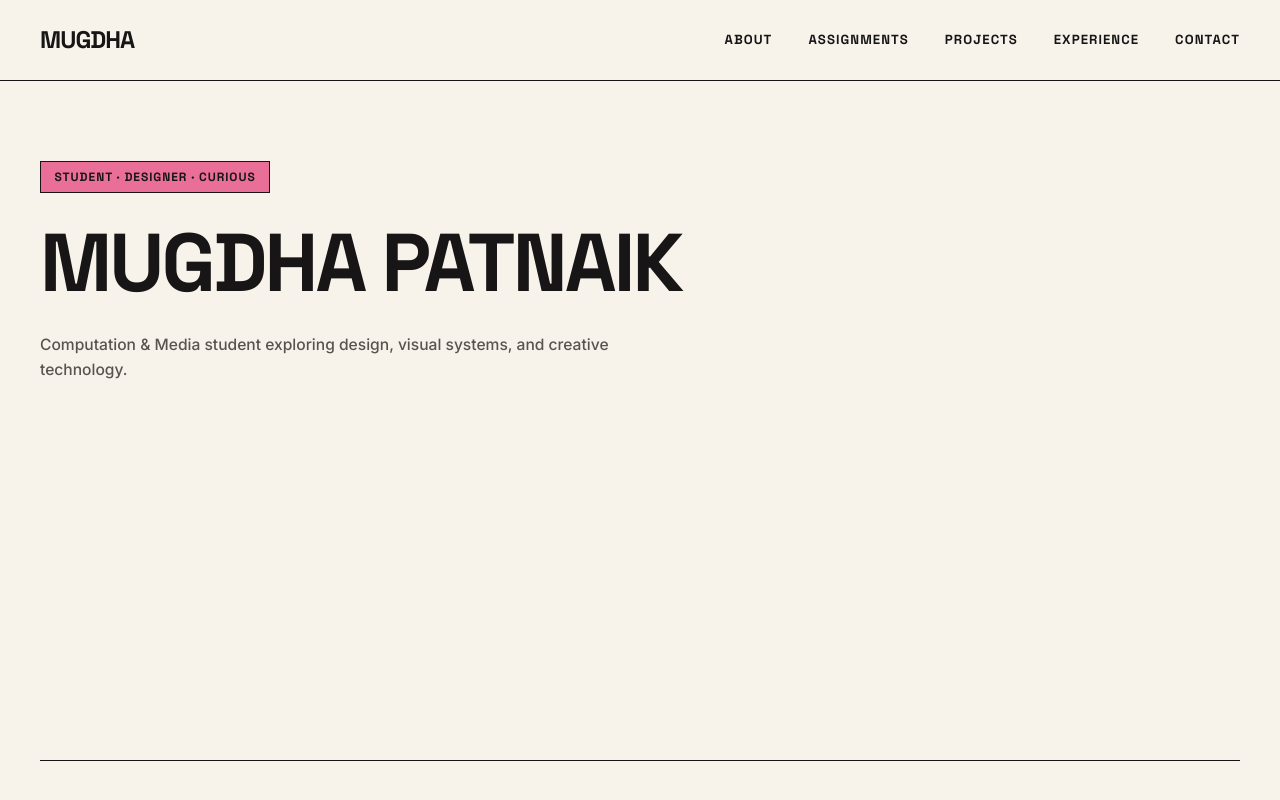
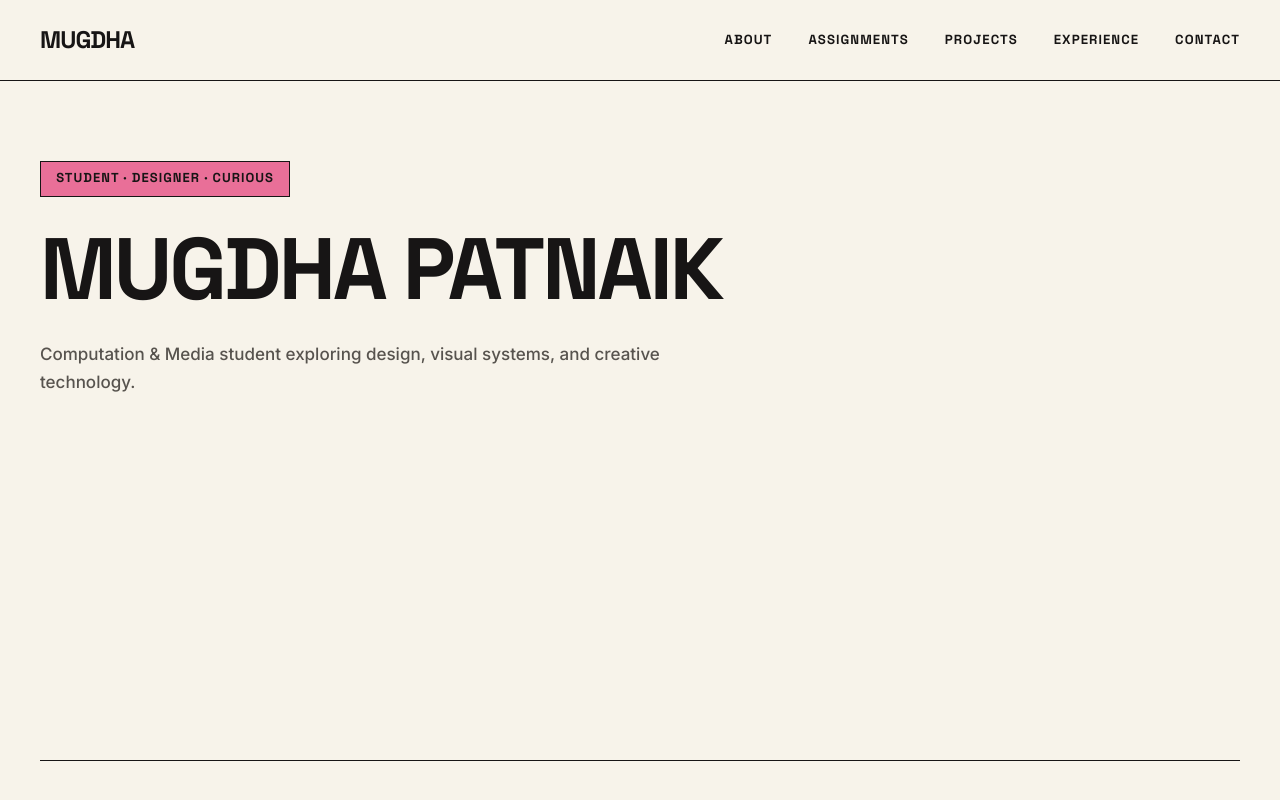
Before and after one commit to 1112mugdha/portfolio, a React (Vite) app: page /#/ in a window 1280 px wide. Shown: the top 800 px of the page. Built offline with nearby package versions, Linux system fonts and the light colour scheme.

Commit message:
Slightly increase font sizes (8%) for badge, name, and description on Hero Page only

```diff
--- a/public/404.html
+++ b/public/404.html
@@ -10,8 +10,8 @@
     <link rel="preconnect" href="https://fonts.googleapis.com">
     <link rel="preconnect" href="https://fonts.gstatic.com" crossorigin>
     <link href="https://fonts.googleapis.com/css2?family=Inter:wght@400;500;600;700&family=Space+Grotesk:wght@500;600;700&display=swap" rel="stylesheet">
-    <script type="module" crossorigin src="/portfolio/assets/index-DfFHkonm.js"></script>
-    <link rel="stylesheet" crossorigin href="/portfolio/assets/index-BYypFT_U.css">
+    <script type="module" crossorigin src="/portfolio/assets/index-CA70r2bp.js"></script>
+    <link rel="stylesheet" crossorigin href="/portfolio/assets/index-BsiNEzsw.css">
   </head>
   <body>
     <div id="root"></div>
--- a/src/index.css
+++ b/src/index.css
@@ -414,10 +414,15 @@ p {
   margin-top: auto !important;
 }
 
+.hero-section .badge-eyebrow-pink {
+  font-size: 0.8125rem !important;
+  padding: 0.4rem 0.95rem !important;
+}
+
 .hero-heading {
   font-family: 'Space Grotesk', sans-serif;
   font-weight: 800;
-  font-size: clamp(3.0rem, 6.4vw, 5.8rem);
+  font-size: clamp(3.25rem, 6.8vw, 6.25rem);
   letter-spacing: -0.035em;
   text-transform: uppercase;
   line-height: 1.02;
@@ -426,11 +431,11 @@ p {
 }
 
 .hero-sub-text {
-  font-size: 0.975rem !important;
+  font-size: 1.0625rem !important;
   color: #57534E;
   font-weight: 500;
   line-height: 1.6;
-  max-width: 600px;
+  max-width: 640px;
 }
 
 /* 6. EDITORIAL SECTION HEADERS & RHYTHM (WITH STICKY NAVBAR SCROLL MARGIN) */
```
